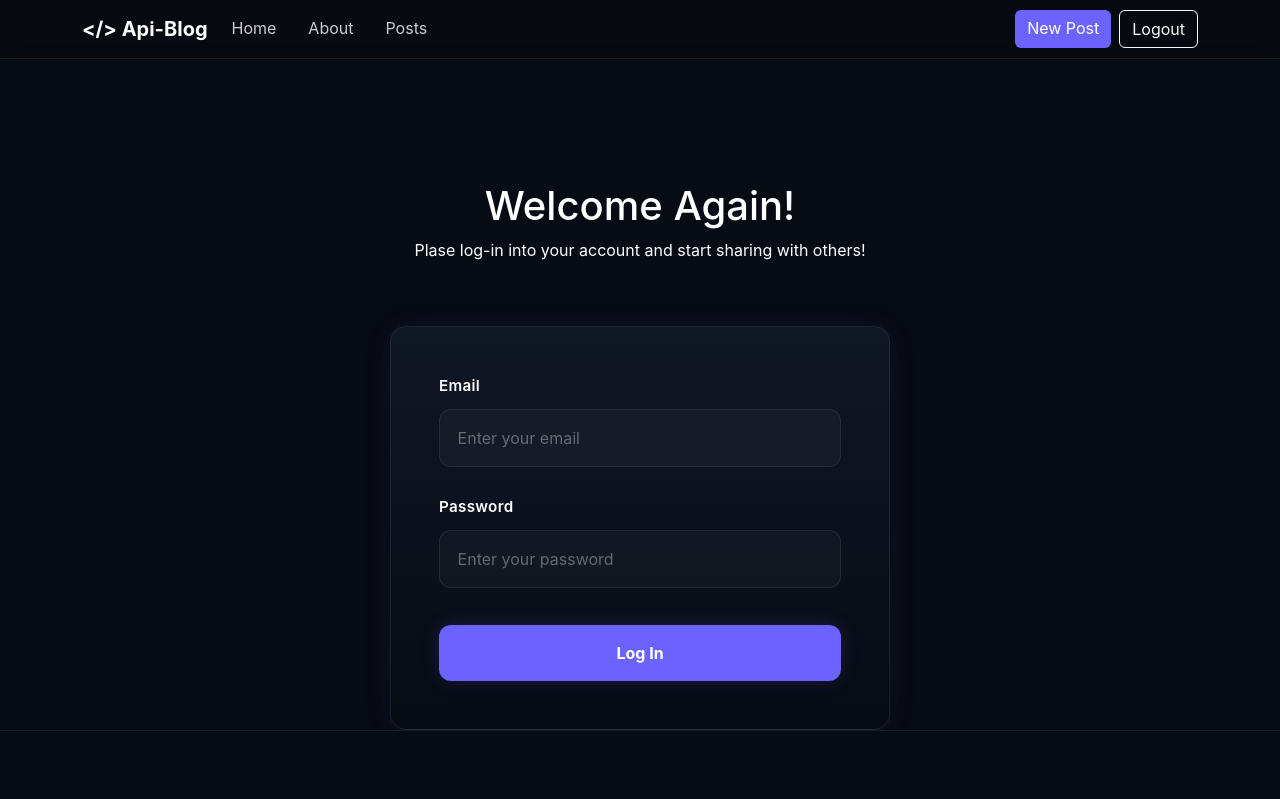
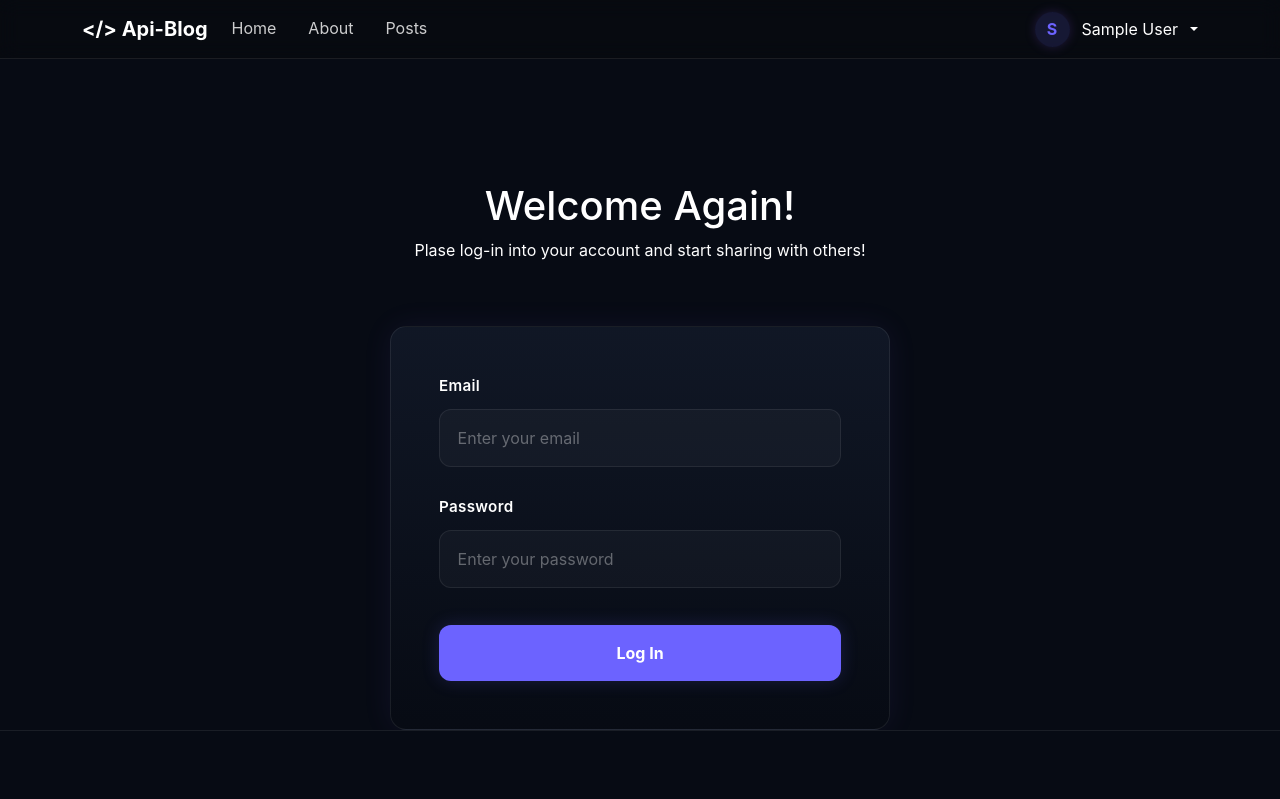
Before and after one commit to marconovas/mini-blog-platform, a React (Vite) app: page /auth/login in a window 1280 px wide. Shown: the top 799 px of the page. Built offline with nearby package versions, Linux system fonts and the light colour scheme; no server answers; sample sign-in values are in the browser's storage.

Commit message:
user ui improved navbar

```diff
--- a/src/components/layout/Navigation.css
+++ b/src/components/layout/Navigation.css
@@ -5,13 +5,16 @@
   z-index: 1000;
 
   background: rgba(10, 10, 10, 0.35);
+
   backdrop-filter: blur(10px);
   -webkit-backdrop-filter: blur(10px);
 
-  border-bottom: 1px solid rgba(255,255,255,0.08);
+  border-bottom: 1px solid rgba(255, 255, 255, 0.08);
 }
 
-.navbar-brand{
+/******** BRAND ********/
+
+.navbar-brand {
   color: var(--text-main) !important;
 
   font-size: 1.4rem;
@@ -19,18 +22,24 @@
   font-weight: 700;
 }
 
-.nav-link{
-    color: rgba(255,255,255,0.8) !important;
+/******** LINKS ********/
+
+.nav-link {
+  color: rgba(255, 255, 255, 0.8) !important;
 
   transition: var(--transition);
 }
 
-.nav-link:hover{
+.nav-link:hover {
   color: var(--primary) !important;
 }
 
-.hero-btn{
+/******** BUTTONS ********/
+
+.hero-btn {
   background-color: var(--primary) !important;
+
+  color: var(--text-main) !important;
 
   border: none !important;
 
@@ -41,12 +50,144 @@
   font-weight: 600;
 
   transition: var(--transition);
-
-    color: var(--text-main) !important;
 }
 
-.hero-btn:hover{
+.hero-btn:hover {
   background-color: var(--primary-hover) !important;
 
   transform: translateY(-2px);
 }
+
+/********************************/
+/******** USER DROPDOWN *********/
+/********************************/
+
+.user-dropdown-title {
+  display: flex;
+
+  align-items: center;
+
+  gap: 0.75rem;
+
+  color: var(--text-main);
+}
+
+/******** TOGGLE ********/
+
+.user-dropdown .dropdown-toggle {
+  display: flex;
+
+  align-items: center;
+
+  color: var(--text-main) !important;
+
+  text-decoration: none !important;
+
+  border: none;
+
+  background: transparent;
+}
+
+.user-dropdown .dropdown-toggle::after {
+  margin-left: 0.75rem;
+
+  vertical-align: middle;
+}
+
+.user-dropdown .dropdown-toggle:focus,
+.user-dropdown .dropdown-toggle:active,
+.user-dropdown .show > .dropdown-toggle {
+  color: var(--text-main) !important;
+
+  box-shadow: none !important;
+
+  background: transparent !important;
+}
+
+/******** AVATAR ********/
+
+.user-avatar {
+  width: 35px;
+  height: 35px;
+
+  display: flex;
+
+  align-items: center;
+  justify-content: center;
+
+  flex-shrink: 0;
+
+  border-radius: 50%;
+
+  background: rgba(108, 99, 255, 0.15);
+
+  color: var(--primary);
+
+  font-weight: 700;
+
+  box-shadow:
+    0 0 12px rgba(139, 92, 246, 0.2);
+}
+
+/******** MENU ********/
+
+.user-dropdown .dropdown-menu {
+  background: var(--bg-secondary);
+
+  border: 1px solid rgba(255, 255, 255, 0.08);
+
+  border-radius: var(--radius-lg);
+
+  padding: 0.75rem;
+
+  min-width: 220px;
+
+  box-shadow:
+    0 0 25px rgba(139, 92, 246, 0.12);
+}
+
+/******** ITEMS ********/
+
+.user-dropdown .dropdown-item {
+  color: var(--text-secondary);
+
+  border-radius: 10px;
+
+  padding: 0.7rem 1rem;
+
+  transition: var(--transition);
+}
+
+.user-dropdown .dropdown-item:hover {
+  background: rgba(108, 99, 255, 0.12);
+
+  color: var(--text-main);
+}
+
+/******** USER INFO ********/
+
+.user-dropdown .dropdown-item.disabled {
+  color: var(--text-main);
+
+  opacity: 1;
+
+  font-weight: 600;
+}
+
+/******** DIVIDER ********/
+
+.user-dropdown .dropdown-divider {
+  border-color: rgba(255, 255, 255, 0.08);
+}
+
+/******** LOGOUT ********/
+
+.logout-item {
+  color: #ff8a8a !important;
+}
+
+.logout-item:hover {
+  background: rgba(255, 77, 77, 0.08) !important;
+
+  color: #ffaaaa !important;
+}
--- a/src/components/layout/Navigation.jsx
+++ b/src/components/layout/Navigation.jsx
@@ -2,14 +2,15 @@ import {
   Button,
   Container,
   Nav,
-  Navbar
+  Navbar,
+  NavDropdown
 } from "react-bootstrap";
 import "./Navigation.css";
 import { Link, useNavigate } from "react-router-dom";
 import useAuth from "../../context/useAuth";
 
 export default function Navigation() {
-  const { token, logout } = useAuth();
+  const { token, user, logout } = useAuth();
 
   const navigate = useNavigate();
   const isAuth = !!token;
@@ -18,6 +19,9 @@ export default function Navigation() {
     logout();
     navigate("/auth/login");
   }
+
+  console.log("TOKEN:", token);
+  console.log("USER:", user);
 
   return (
     <Navbar
@@ -49,23 +53,42 @@ export default function Navigation() {
             </Nav.Link>
           </Nav>
 
-          {isAuth ? (
-            <div className="d-flex gap-2">
-              <Button
+          {isAuth && user ? (
+            <NavDropdown
+              title={
+                <span className="user-dropdown-title">
+                  <span className="user-avatar">
+                    {user.name.charAt(0).toUpperCase()}
+                  </span>
+
+                  {user.name}
+                </span>
+              }
+              align="end"
+              className="user-dropdown"
+            >
+
+              <NavDropdown.Item disabled>
+                Signed in as {user.name}
+              </NavDropdown.Item>
+
+              <NavDropdown.Divider />
+
+              <NavDropdown.Item
                 as={Link}
                 to={"/posts/create"}
-                className="hero-btn"
               >
-                New Post
-              </Button>
+                Create Post
+              </NavDropdown.Item>
 
-              <Button
+              <NavDropdown.Item
+                className="logout-item"
                 onClick={handleLogout}
-                variant="outline-light"
               >
                 Logout
-              </Button>
-            </div>
+              </NavDropdown.Item>
+
+            </NavDropdown>
           ) : (
             <div className="d-flex gap-2">
               <Button
--- a/src/context/AuthProvider.jsx
+++ b/src/context/AuthProvider.jsx
@@ -6,20 +6,34 @@ export function AuthProvider({ children }) {
         localStorage.getItem("token")
     );
 
-    function login(newToken) {
+    //CHANGE THIS LATER
+    const [user, setUser] = useState(
+        JSON.parse(localStorage.getItem("user"))
+    );
+
+    function login(newToken, user) {
         localStorage.setItem("token", newToken);
+
+        //CHANGE THIS LATER
+        localStorage.setItem("user",
+            JSON.stringify(user)
+        );
+
         setToken(newToken);
+        setUser(user);
     }
 
     function logout(){
         localStorage.removeItem("token");
         setToken(null);
+        setUser(null);
     }
 
     return(
         <AuthContext.Provider
             value={{
                 token,
+                user,
                 login,
                 logout
             }}
--- a/src/pages/LogInPage.jsx
+++ b/src/pages/LogInPage.jsx
@@ -29,7 +29,9 @@ export default function LogInPage() {
 
             const data = await userLogIn(email, password);
 
-            login(data.token);
+            console.log(data);
+
+            login(data.token, data.user); //CHECK THIS
 
             toast.success("Login Successful!",{
                 position: "top-right",
--- a/src/pages/RegisterPage.jsx
+++ b/src/pages/RegisterPage.jsx
@@ -24,9 +24,25 @@ export default function RegisterPage() {
         setIsLoading(true);
 
         try{
+
+            console.log("BEFORE USER REGISTER:" ,{
+                name,
+                email,
+                password
+            });
+
             const res = await userRegister(name, email, password);
 
+
+            console.log("AFTER USER REGISTER:" ,{
+                name,
+                email,
+                password
+            });
+
             console.log(res);
+
+
 
             toast.success("Account created Succesfully!",{
                 position: "top-right",
@@ -39,7 +55,7 @@ export default function RegisterPage() {
                 theme: "dark",
             });
 
-            redirect("/login");
+            redirect("/auth/login");
 
         } catch(error) {
 
```
Lines whose indentation alone changed are shown as unchanged.
